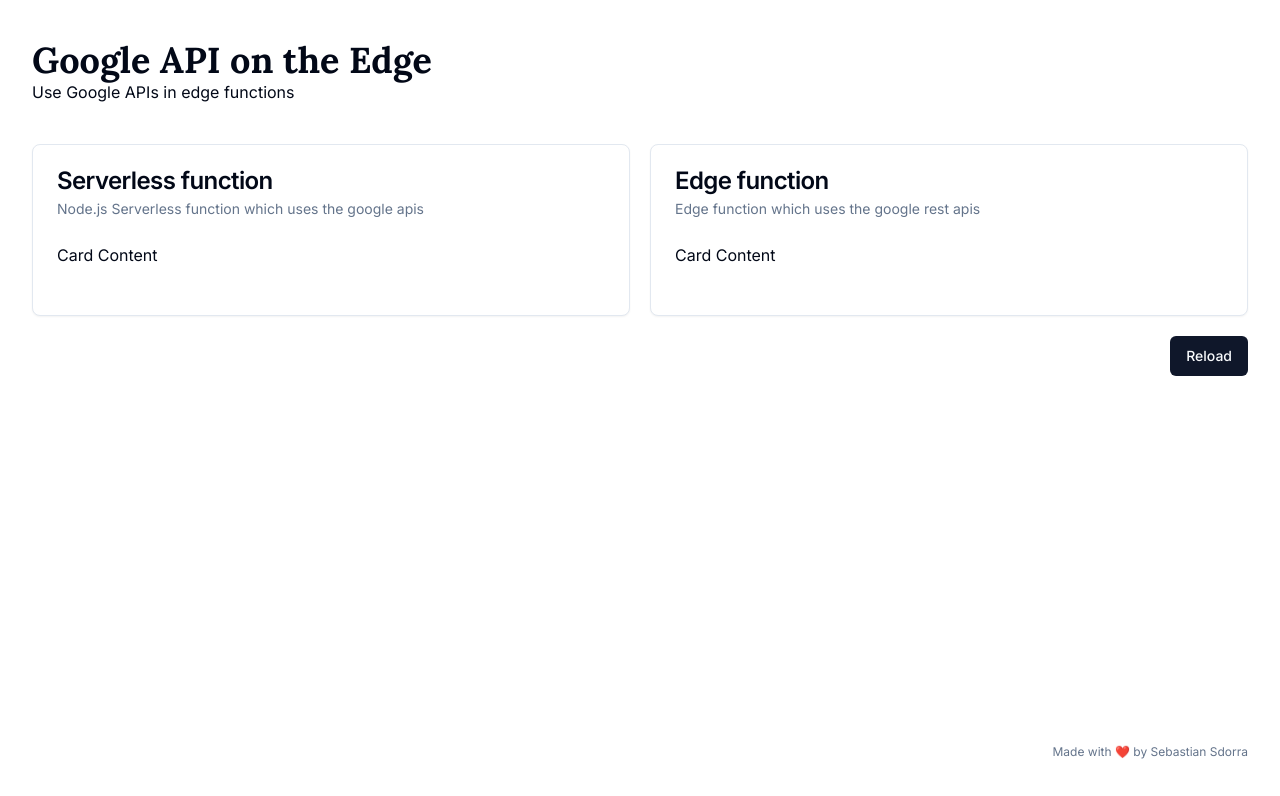
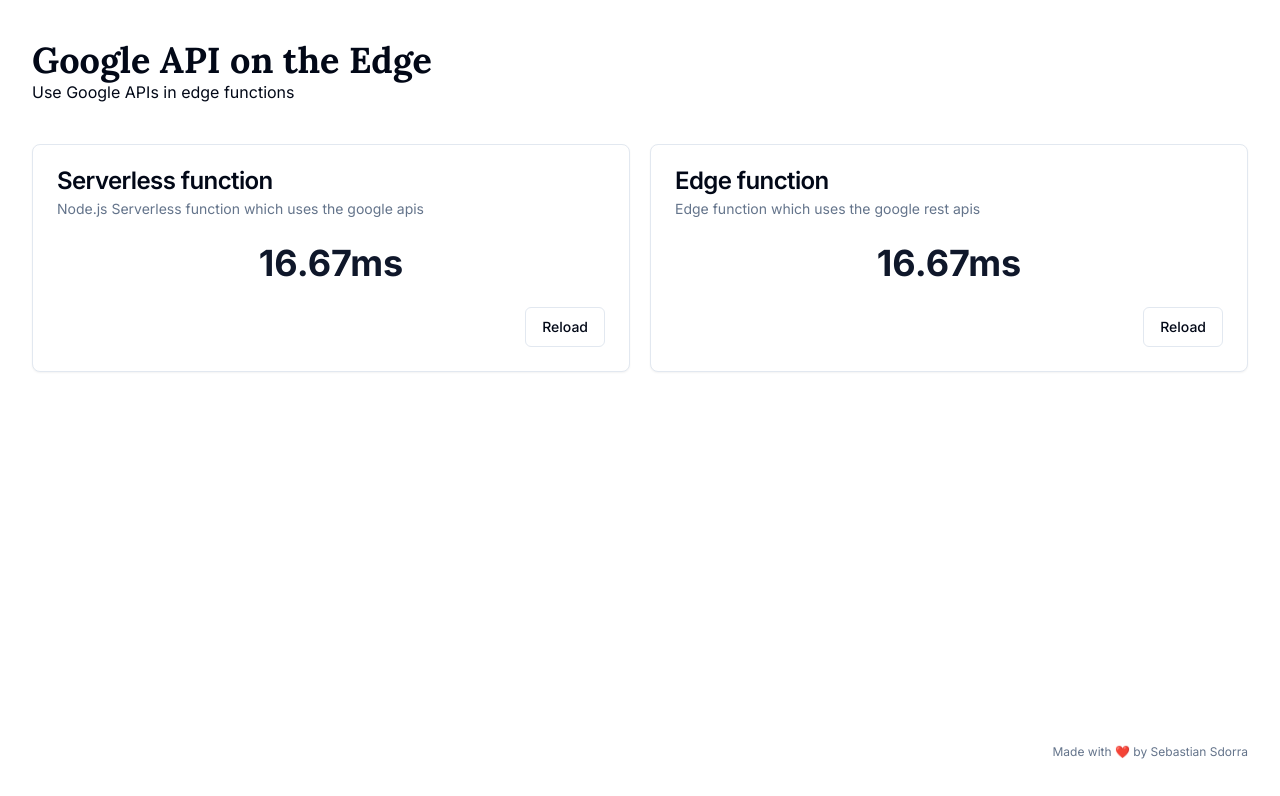
Before and after one commit to sdorra/google-api-on-the-edge, a Next.js app: page / in a window 1280 px wide. Shown: the top 796 px of the page. Built offline with nearby package versions, Linux system fonts and the light colour scheme.

Commit message:
Setup structure for measuring performance

```diff
--- /dev/null
+++ b/app/edge/route.ts
@@ -0,0 +1,5 @@
+export const runtime = "edge";
+
+export async function GET() {
+  return new Response("Hello from the edge function!");
+}
--- a/app/page.tsx
+++ b/app/page.tsx
@@ -1,45 +1,20 @@
-import { Button } from "@/components/ui/button";
-import {
-  Card,
-  CardContent,
-  CardDescription,
-  CardFooter,
-  CardHeader,
-  CardTitle,
-} from "@/components/ui/card";
+import FetchCard from "@/components/FetchCard";
 
 export default function Home() {
   return (
     <>
-    <div className="grid grid-cols-1 sm:grid-cols-2 gap-5">
-      <Card>
-        <CardHeader>
-          <CardTitle>Serverless function</CardTitle>
-          <CardDescription>
-            Node.js Serverless function which uses the google apis
-          </CardDescription>
-        </CardHeader>
-        <CardContent>
-          <p>Card Content</p>
-        </CardContent>
-        <CardFooter></CardFooter>
-      </Card>
-      <Card>
-        <CardHeader>
-          <CardTitle>Edge function</CardTitle>
-          <CardDescription>
-            Edge function which uses the google rest apis
-          </CardDescription>
-        </CardHeader>
-        <CardContent>
-          <p>Card Content</p>
-        </CardContent>
-        <CardFooter></CardFooter>
-      </Card>
-    </div>
-    <div className="text-right mt-5">
-    <Button className="text-right">Reload</Button>
-    </div>
+      <div className="grid grid-cols-1 sm:grid-cols-2 gap-5">
+        <FetchCard
+          url="/serverless"
+          title="Serverless function"
+          description="Node.js Serverless function which uses the google apis"
+        />
+        <FetchCard
+          url="/edge"
+          title="Edge function"
+          description="Edge function which uses the google rest apis"
+        />
+      </div>
     </>
   );
 }
--- /dev/null
+++ b/app/serverless/route.ts
@@ -0,0 +1,3 @@
+export async function GET() {
+  return new Response("Hello from the serverless function!");
+}
--- /dev/null
+++ b/components/FetchCard.tsx
@@ -0,0 +1,53 @@
+"use client";
+
+import useFetch from "@/lib/useFetch";
+import {
+  Card,
+  CardHeader,
+  CardTitle,
+  CardDescription,
+  CardContent,
+  CardFooter,
+} from "./ui/card";
+import { Button } from "./ui/button";
+
+type Props = {
+  url: string;
+  title: string;
+  description: string;
+};
+
+function formatDuration(ms: number) {
+  if (ms < 1000) {
+    return `${ms.toFixed(2)}ms`;
+  }
+  return `${(ms / 1000).toFixed(2)}s`;
+}
+
+export default function FetchCard({ url, title, description }: Props) {
+  const { isLoading, error, timeElapsed, reload } = useFetch(url);
+  return (
+    <Card>
+      <CardHeader>
+        <CardTitle>{title}</CardTitle>
+        <CardDescription>{description}</CardDescription>
+      </CardHeader>
+      <CardContent className="text-center">
+        {isLoading && <p className="text-2xl">Loading...</p>}
+        {error && <p>Error: {error}</p>}
+        {timeElapsed && (
+          <p className="text-display font-bold text-4xl text-primary">
+            {formatDuration(timeElapsed)}
+          </p>
+        )}
+      </CardContent>
+      <CardFooter>
+        <div className="text-right w-full">
+          <Button variant="outline" onClick={reload}>
+            Reload
+          </Button>
+        </div>
+      </CardFooter>
+    </Card>
+  );
+}
--- /dev/null
+++ b/lib/useFetch.ts
@@ -0,0 +1,41 @@
+import React, { useCallback, useState } from "react";
+
+function stringifyError(err: unknown) {
+  if (typeof err === "string") {
+    return err;
+  } else if (err instanceof Error) {
+    return err.message;
+  }
+  return JSON.stringify(err);
+}
+
+export default function useFetch(url: string) {
+  const [data, setData] = useState<string>();
+  const [error, setError] = useState<string>();
+  const [isLoading, setIsLoading] = useState(false);
+  const [timeElapsed, setTimeElapsed] = useState<number>();
+
+  const reload = useCallback(
+    async function loadData() {
+      setTimeElapsed(undefined);
+      setIsLoading(true);
+      const start = performance.now();
+      try {
+        const res = await fetch(url);
+        setData(await res.text());
+      } catch (e) {
+        setError(stringifyError(e));
+      } finally {
+        setIsLoading(false);
+        setTimeElapsed(performance.now() - start);
+      }
+    },
+    [url]
+  );
+
+  React.useEffect(() => {
+    reload();
+  }, [reload]);
+
+  return { data, error, isLoading, timeElapsed, reload };
+}
```
